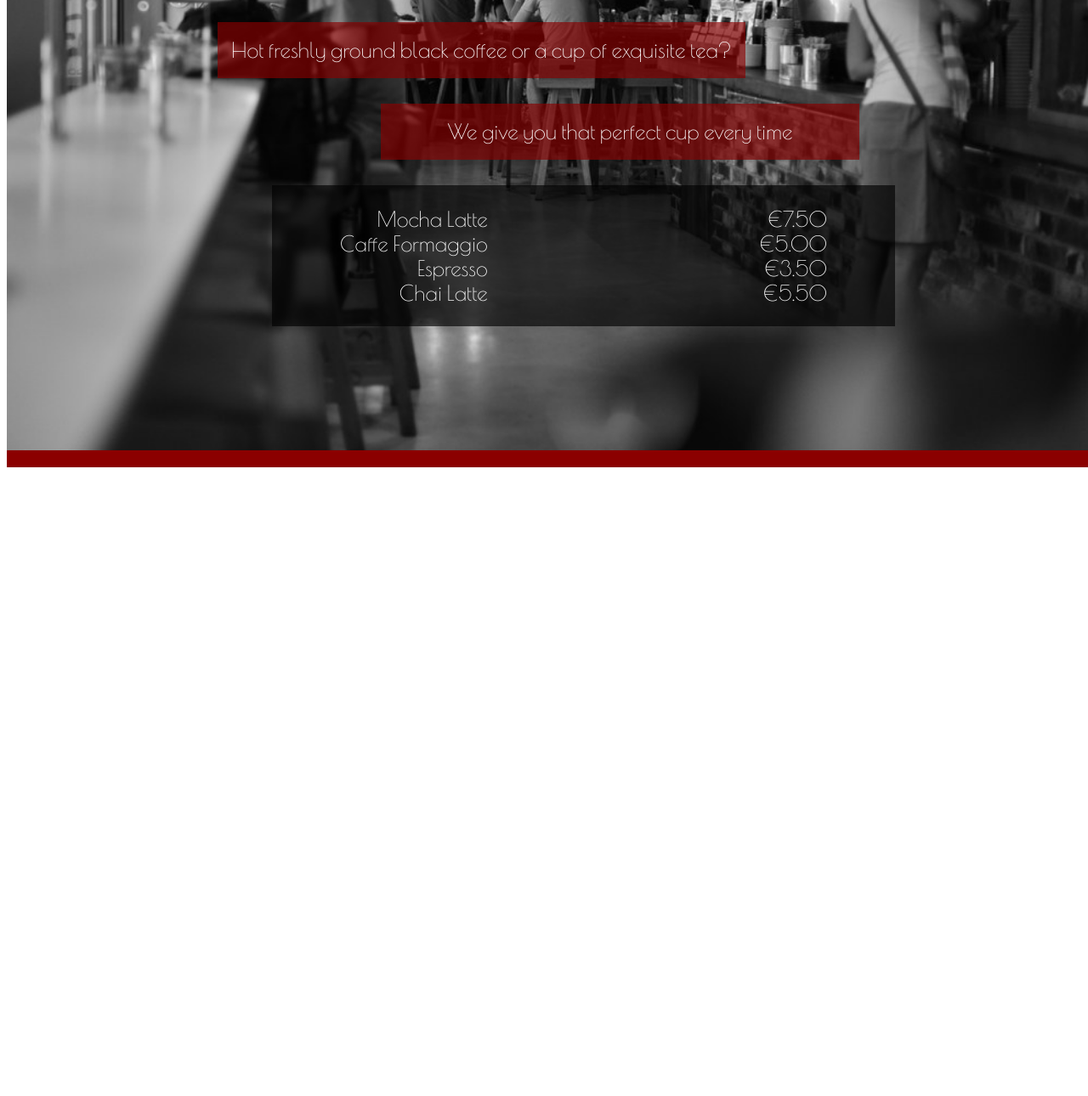
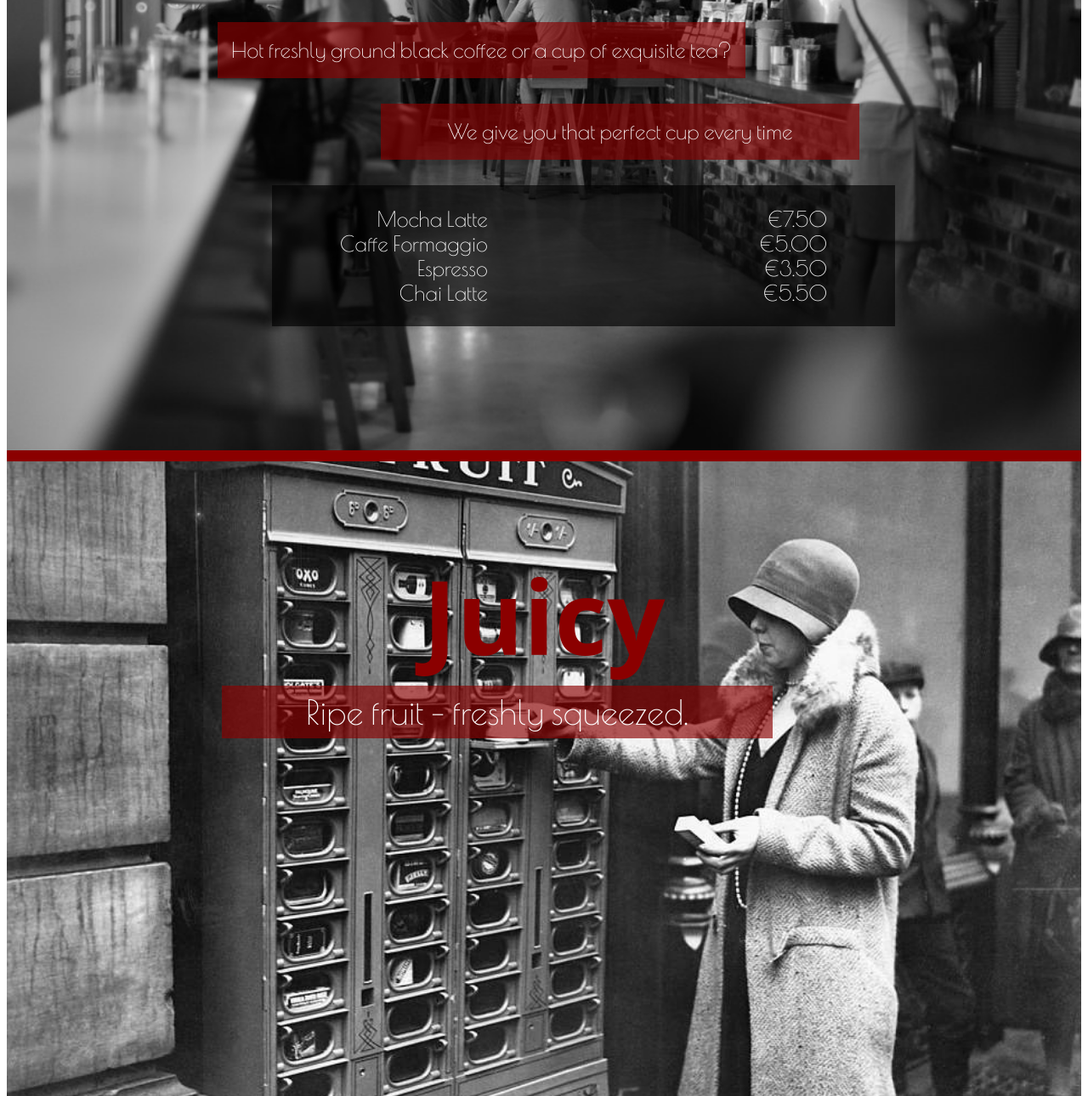
Before and after one commit to NunziaLampitelli/Caffe-Retro, a plain HTML site: page index.html in a window 1280 px wide. Shown: the part 278-1568 px from the top of the page at 85% size. Before the commit the page ends 836 px from the top, so only its background shows below. Drawn offline with nearby package versions, Linux system fonts and the light colour scheme; a web font is replaced by a local one.

Commit message:
started juicy

```diff
--- a/index.html
+++ b/index.html
@@ -15,9 +15,9 @@
                 </div>
             </header>
 
-            <section class="hot">
+            <div class="hot">
             <h1>Hot</h1>
-            </section>
+            </div>
 
             <div class="pa">
                 <p>Hot freshly ground black coffee or a cup of exquisite tea? </p>
@@ -40,5 +40,14 @@
                     &euro;5.50 <br>
                 </div>
             </div>
+
+        <div class="juicypage" style="background-image: url('juicy.jpg') ; height: 100vh">
+
+            <article class="juicy">
+                <h1> Juicy </h1>
+
+                <p> Ripe fruit - freshly squeezed.</p>
+            </article>
+        </div>
     </body>
 </html>
--- a/style.css
+++ b/style.css
@@ -1,17 +1,15 @@
 @import url('https://fonts.googleapis.com/css2?family=Poiret+One&display=swap');
 @import url('https://fonts.googleapis.com/css2?family=Poiret+One&family=Spirax&display=swap');
 
-body {
-    width: 100%;
-    height: 100%;
 
-}
 .bg-image {
     background-size: 100%,100%;
     background-repeat: no-repeat;
     background-position: center center;
     margin: 0%;
-    border-bottom: solid darkred 20px;
+    border-bottom: solid darkred 13px;
+    min-width: 100%;
+    min-height: 100%;
 
 }
 .menu {
@@ -40,12 +38,13 @@ body {
     display: flex;
     font-family: "Spirax",system-ui;
     color: darkred;
-    font-size: 65px;
+    font-size: 70px;
     position: absolute;
-    justify-self: center;
-    right: 50%;
-    left:50%;
-    top: 3rem;
+    margin-top: 0;
+    padding-top: 5px;
+    margin-left: 40%;
+    margin-right: 60%;
+    max-height: 10px;
 }
 
 .pa {
@@ -99,3 +98,38 @@ body {
 .list:last-child {
     text-align: right;
 }
+
+.juicypage {
+    background-size: 100%,100%;
+    background-repeat: no-repeat;
+    background-position: center center;
+    margin: 0%;
+    border-bottom: solid darkred 13px;
+    min-width: 100%;
+    min-height: 100%;
+}
+
+.juicy{
+    display: flex;
+    font-family: "Spirax", system-ui;
+    color: darkred;
+    align-content: center;
+    justify-content: center;
+    font-size: 80px;
+    position: relative;
+}
+
+.juicy p {
+    font-size: 40px;
+    padding: 0.5rem;
+    font-family: "Poiret One";
+    color: white;
+    background-color: rgba(139, 0, 0, 0.65);
+    position:absolute;
+    display: flex;
+    top: 38%;
+    left: 20%;
+    min-width: 50%;
+    margin-top: 10%;
+    justify-content: center;
+}
```
